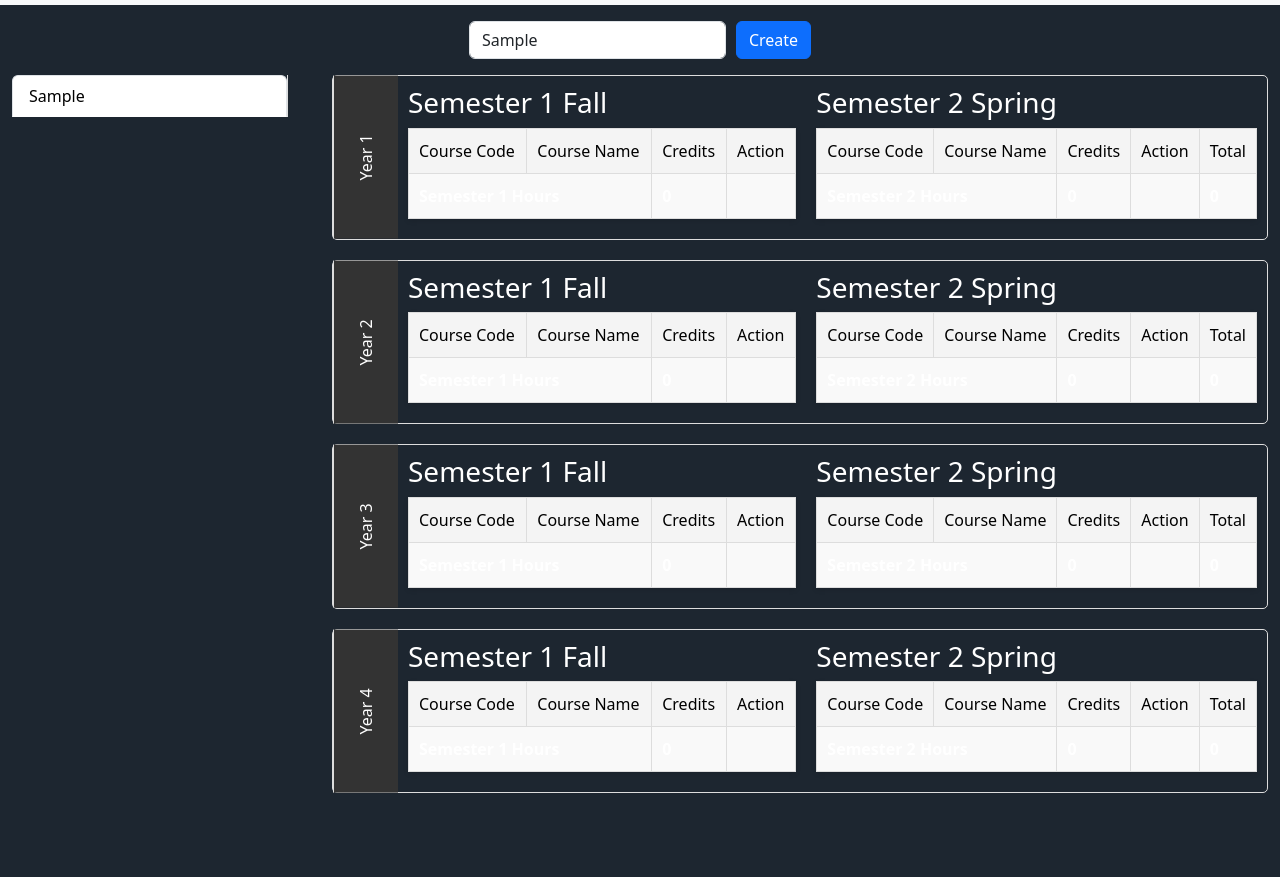
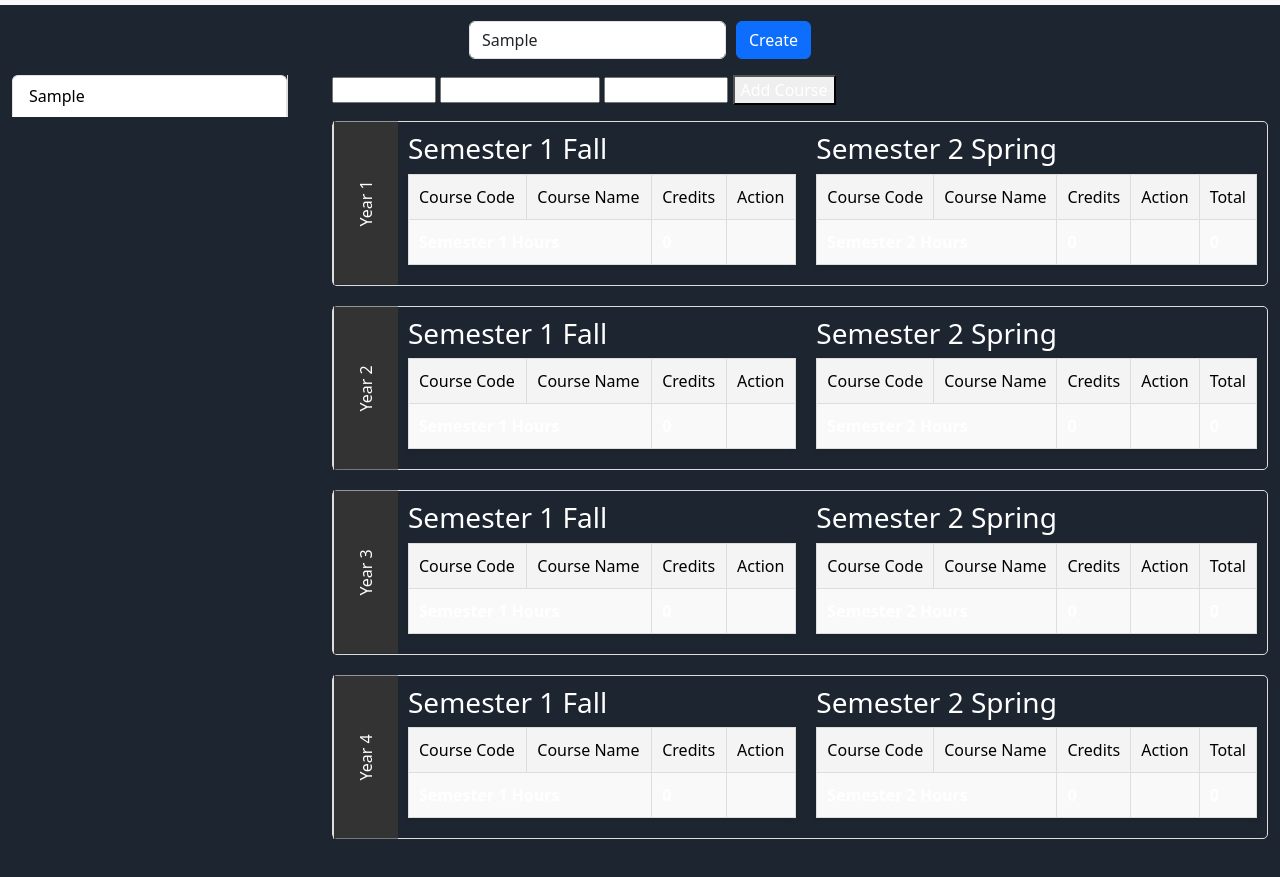
Before and after one commit to PoojaBejjankiUH/7-30, a plain HTML site: page index.html in a window 1280 px wide. Both pictures are taken after typing "Sample" into the empty fields and a click on the button "Create". Shown: the part 51-928 px from the top of the page. Drawn offline with nearby package versions, Linux system fonts and the light colour scheme.

Commit message:
Update index.html

```diff
--- a/index.html
+++ b/index.html
@@ -170,7 +170,8 @@
             <div class="col-9">
               <!-- Tab panes -->
               <div class="tab-content" id="programTabsContent">
-                <div id="course-add-container">
+              </div>
+              <div id="course-add-container" class="mb-3">
                 <select id="year-select">
                   <option value="" disabled selected>Select Year</option>
                   <option value="0">Year 1</option>
@@ -180,15 +181,14 @@
                 </select>
                 <select id="semester-select">
                   <option value="" disabled selected>Select Semester</option>
-                    <option value="0">Semester 1 Fall</option>
-                    <option value="1">Semester 2 Spring</option>
+                  <option value="semesterFall">Semester 1 Fall</option>
+                  <option value="semesterSpring">Semester 2 Spring</option>
                 </select>
                 <select id="course-select">
                   <option value="" disabled selected>Select Course</option>
 
                 </select>
-                  <button id="add-course-button">Add Course</button>
-                </div>
+                <button id="add-course-button" onclick="addCourseToAcademicMap()">Add Course</button>
               </div>
               <div id="years-container"></div>
             </div>
```
Lines whose indentation alone changed are shown as unchanged.
